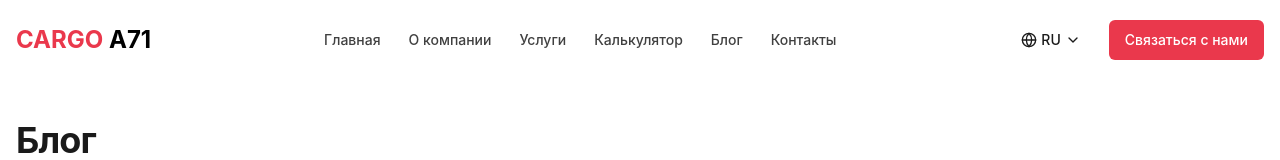
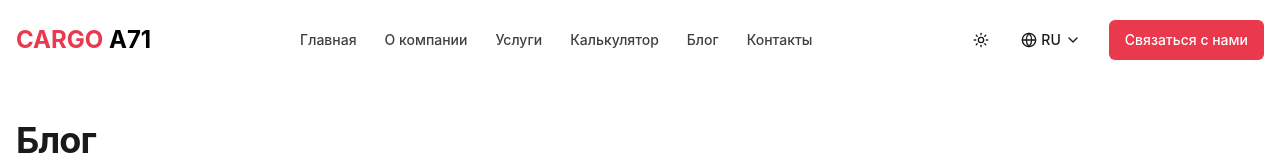
Before and after one commit to panda-logistic-cargo/panda-logistic, a React (Vite) app: page /blog in a window 1280 px wide. Shown: the top 160 px of the page. Built offline with nearby package versions, Linux system fonts and the light colour scheme.

Commit message:
Implement dark mode toggle
Adds a dark mode toggle to the website.

```diff
--- a/src/App.tsx
+++ b/src/App.tsx
@@ -5,6 +5,7 @@ import { TooltipProvider } from "@/components/ui/tooltip";
 import { QueryClient, QueryClientProvider } from "@tanstack/react-query";
 import { BrowserRouter, Routes, Route } from "react-router-dom";
 import { LanguageProvider } from "@/context/LanguageContext";
+import { ThemeProvider } from "@/context/ThemeContext";
 import ScrollToTop from "./components/ScrollToTop";
 import ErrorBoundary from "./components/ErrorBoundary";
 import Index from "./pages/Index";
@@ -34,6 +35,7 @@ const queryClient = new QueryClient({
 const App = () => (
   <QueryClientProvider client={queryClient}>
     <TooltipProvider>
+      <ThemeProvider>
         <LanguageProvider>
           <Toaster />
           <Sonner />
@@ -63,6 +65,7 @@ const App = () => (
             </BrowserRouter>
           </ErrorBoundary>
         </LanguageProvider>
+      </ThemeProvider>
     </TooltipProvider>
   </QueryClientProvider>
 );
--- a/src/components/Navbar.tsx
+++ b/src/components/Navbar.tsx
@@ -9,6 +9,7 @@ import {
   DropdownMenuItem,
   DropdownMenuTrigger
 } from "@/components/ui/dropdown-menu";
+import ThemeToggle from "./ThemeToggle";
 
 const Navbar: React.FC = () => {
   const { language, setLanguage, t } = useLanguage();
@@ -50,7 +51,7 @@ const Navbar: React.FC = () => {
   return (
     <header
       className={`fixed top-0 left-0 right-0 z-50 transition-all duration-300 ${
-        isScrolled ? 'bg-white/90 backdrop-blur-sm shadow-sm' : 'bg-transparent'
+        isScrolled ? 'bg-white/90 dark:bg-cargo-gray-900/90 backdrop-blur-sm shadow-sm' : 'bg-transparent'
       }`}
     >
       <div className="container mx-auto px-4">
@@ -58,7 +59,7 @@ const Navbar: React.FC = () => {
           {/* Logo */}
           <a href="/" className="flex items-center">
             <span className="text-2xl font-bold text-cargo-red">
-              CARGO <span className="text-cargo-black">A71</span>
+              CARGO <span className="text-cargo-black dark:text-cargo-gray-100">A71</span>
             </span>
           </a>
 
@@ -68,18 +69,20 @@ const Navbar: React.FC = () => {
               <a
                 key={link.name}
                 href={link.href}
-                className="px-3 py-2 text-sm font-medium text-cargo-gray-700 hover:text-cargo-red transition-colors"
+                className="px-3 py-2 text-sm font-medium text-cargo-gray-700 dark:text-cargo-gray-300 hover:text-cargo-red transition-colors"
               >
                 {link.name}
               </a>
             ))}
           </nav>
 
-          {/* Language Switcher and CTA Button (Desktop) */}
+          {/* Language Switcher, Theme Toggle and CTA Button (Desktop) */}
           <div className="hidden md:flex items-center">
+            <ThemeToggle />
+
             <DropdownMenu>
               <DropdownMenuTrigger asChild>
-                <Button variant="ghost" size="sm" className="flex items-center gap-1">
+                <Button variant="ghost" size="sm" className="flex items-center gap-1 ml-2">
                   <Globe className="h-4 w-4" />
                   <span className="uppercase">{language}</span>
                   <ChevronDown className="h-4 w-4" />
@@ -105,6 +108,8 @@ const Navbar: React.FC = () => {
 
           {/* Mobile Menu Button */}
           <div className="md:hidden flex items-center">
+            <ThemeToggle className="mr-2" />
+
             <DropdownMenu>
               <DropdownMenuTrigger asChild>
                 <Button variant="ghost" size="sm" className="mr-2">
@@ -122,7 +127,7 @@ const Navbar: React.FC = () => {
             </DropdownMenu>
 
             <button
-              className="text-cargo-gray-800 hover:text-cargo-red"
+              className="text-cargo-gray-800 dark:text-cargo-gray-200 hover:text-cargo-red"
               onClick={toggleMenu}
               aria-label="Toggle menu"
             >
@@ -134,7 +139,7 @@ const Navbar: React.FC = () => {
 
       {/* Mobile Menu */}
       <div
-        className={`md:hidden absolute w-full bg-white shadow-lg transition-all duration-300 ease-in-out ${
+        className={`md:hidden absolute w-full bg-white dark:bg-cargo-gray-900 shadow-lg transition-all duration-300 ease-in-out ${
           isMenuOpen ? 'max-h-[500px] opacity-100' : 'max-h-0 opacity-0 overflow-hidden'
         }`}
       >
@@ -144,7 +149,7 @@ const Navbar: React.FC = () => {
               <a
                 key={link.name}
                 href={link.href}
-                className="py-2 text-cargo-gray-700 hover:text-cargo-red transition-colors"
+                className="py-2 text-cargo-gray-700 dark:text-cargo-gray-300 hover:text-cargo-red transition-colors"
                 onClick={closeMenu}
               >
                 {link.name}
--- /dev/null
+++ b/src/components/ThemeToggle.tsx
@@ -0,0 +1,39 @@
+
+import React from 'react';
+import { useTheme } from '@/context/ThemeContext';
+import { Moon, Sun } from 'lucide-react';
+import { Button } from '@/components/ui/button';
+import { cn } from '@/lib/utils';
+
+interface ThemeToggleProps {
+  className?: string;
+  variant?: 'default' | 'outline' | 'ghost';
+}
+
+const ThemeToggle: React.FC<ThemeToggleProps> = ({
+  className,
+  variant = 'ghost'
+}) => {
+  const { theme, toggleTheme } = useTheme();
+
+  return (
+    <Button
+      variant={variant}
+      size="sm"
+      onClick={toggleTheme}
+      className={cn("relative", className)}
+      aria-label={theme === 'dark' ? 'Switch to light theme' : 'Switch to dark theme'}
+    >
+      <Sun className={cn(
+        "h-4 w-4 transition-all",
+        theme === 'dark' ? 'scale-0 opacity-0 absolute' : 'scale-100 opacity-100'
+      )} />
+      <Moon className={cn(
+        "h-4 w-4 transition-all",
+        theme === 'dark' ? 'scale-100 opacity-100' : 'scale-0 opacity-0 absolute'
+      )} />
+    </Button>
+  );
+};
+
+export default ThemeToggle;
--- a/src/components/ui/switch.tsx
+++ b/src/components/ui/switch.tsx
@@ -1,3 +1,4 @@
+
 import * as React from "react"
 import * as SwitchPrimitives from "@radix-ui/react-switch"
 
@@ -9,7 +10,7 @@ const Switch = React.forwardRef<
 >(({ className, ...props }, ref) => (
   <SwitchPrimitives.Root
     className={cn(
-      "peer inline-flex h-6 w-11 shrink-0 cursor-pointer items-center rounded-full border-2 border-transparent transition-colors focus-visible:outline-none focus-visible:ring-2 focus-visible:ring-ring focus-visible:ring-offset-2 focus-visible:ring-offset-background disabled:cursor-not-allowed disabled:opacity-50 data-[state=checked]:bg-primary data-[state=unchecked]:bg-input",
+      "peer inline-flex h-6 w-11 shrink-0 cursor-pointer items-center rounded-full border-2 border-transparent transition-colors focus-visible:outline-none focus-visible:ring-2 focus-visible:ring-ring focus-visible:ring-offset-2 focus-visible:ring-offset-background disabled:cursor-not-allowed disabled:opacity-50 data-[state=checked]:bg-primary data-[state=unchecked]:bg-input dark:data-[state=unchecked]:bg-cargo-gray-700",
       className
     )}
     {...props}
@@ -17,7 +18,7 @@ const Switch = React.forwardRef<
   >
     <SwitchPrimitives.Thumb
       className={cn(
-        "pointer-events-none block h-5 w-5 rounded-full bg-background shadow-lg ring-0 transition-transform data-[state=checked]:translate-x-5 data-[state=unchecked]:translate-x-0"
+        "pointer-events-none block h-5 w-5 rounded-full bg-background dark:bg-cargo-gray-100 shadow-lg ring-0 transition-transform data-[state=checked]:translate-x-5 data-[state=unchecked]:translate-x-0"
       )}
     />
   </SwitchPrimitives.Root>
--- /dev/null
+++ b/src/context/ThemeContext.tsx
@@ -0,0 +1,57 @@
+
+import React, { createContext, useContext, useEffect, useState } from 'react';
+
+type Theme = 'light' | 'dark';
+
+interface ThemeContextType {
+  theme: Theme;
+  toggleTheme: () => void;
+}
+
+const ThemeContext = createContext<ThemeContextType | undefined>(undefined);
+
+export const ThemeProvider = ({ children }: { children: React.ReactNode }) => {
+  const [theme, setTheme] = useState<Theme>('light');
+
+  useEffect(() => {
+    // Check for saved theme preference or system preference
+    const savedTheme = localStorage.getItem('theme') as Theme;
+    const prefersDark = window.matchMedia('(prefers-color-scheme: dark)').matches;
+
+    if (savedTheme) {
+      setTheme(savedTheme);
+    } else if (prefersDark) {
+      setTheme('dark');
+    }
+  }, []);
+
+  useEffect(() => {
+    // Update the document class when theme changes
+    if (theme === 'dark') {
+      document.documentElement.classList.add('dark');
+    } else {
+      document.documentElement.classList.remove('dark');
+    }
+
+    // Save theme preference
+    localStorage.setItem('theme', theme);
+  }, [theme]);
+
+  const toggleTheme = () => {
+    setTheme(prevTheme => (prevTheme === 'light' ? 'dark' : 'light'));
+  };
+
+  return (
+    <ThemeContext.Provider value={{ theme, toggleTheme }}>
+      {children}
+    </ThemeContext.Provider>
+  );
+};
+
+export const useTheme = (): ThemeContextType => {
+  const context = useContext(ThemeContext);
+  if (context === undefined) {
+    throw new Error('useTheme must be used within a ThemeProvider');
+  }
+  return context;
+};
--- a/src/index.css
+++ b/src/index.css
@@ -86,6 +86,11 @@
     --sidebar-border: 0 0% 20%;
     --sidebar-ring: 353 83% 57%;
   }
+
+  /* Apply smoother transitions for theme switching */
+  * {
+    @apply transition-colors duration-200;
+  }
 }
 
 @layer base {
@@ -135,4 +140,12 @@
     -webkit-text-fill-color: transparent;
     background-image: linear-gradient(to right, #ea384c, #f95738);
   }
+
+  .dark .glass-effect {
+    @apply bg-cargo-gray-900/60 backdrop-blur-md border border-cargo-gray-800;
+  }
+
+  .glass-effect {
+    @apply bg-white/70 backdrop-blur-md border border-cargo-gray-200;
+  }
 }
```
Lines whose indentation alone changed are shown as unchanged.
